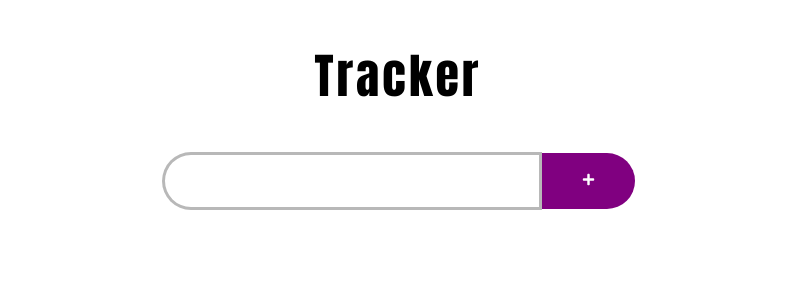
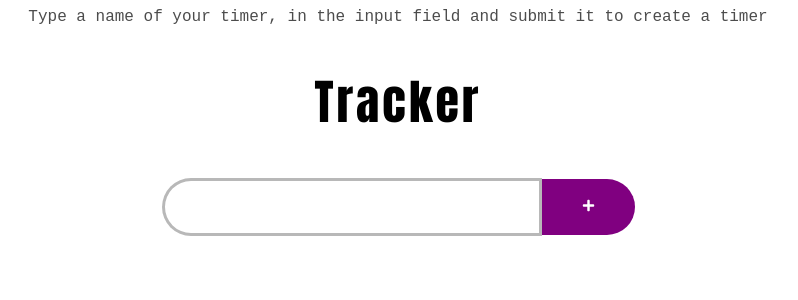
Before and after one commit to AndrewMedvedev42/Time-Tracker, a React (Create React App) app: page / in a window 1280 px wide. Shown: the top 300 px of the page, without its empty margins (242-1040 px from the left). Built offline with nearby package versions, Linux system fonts and the light colour scheme.

Commit message:
added little tip at the top

```diff
--- a/src/App.js
+++ b/src/App.js
@@ -64,6 +64,7 @@ function App() {
     <section >
       {/* <button className="deployButton deployedTimersButton" onClick={setExisting}>Show Existing Timers</button> */}
       <div className="mainSection">
+      <p className="notice">Type a name of your timer, in the input field and submit it to create a timer</p>
       <h1>Tracker</h1>
         <div className="inputSection">
           <input className="inputField" value={name} onChange={onChange}/>
--- a/src/index.css
+++ b/src/index.css
@@ -15,6 +15,11 @@ h1{
 
 p{
   margin: 0;
+}
+
+.notice{
+  color: rgba(0, 0, 0, 0.7);
+  font-family: 'Courier New', Courier, monospace;
 }
 
 .mainSection{
```
Also changed, not shown: 10 other files (tests, documents, lock files or other folders).
